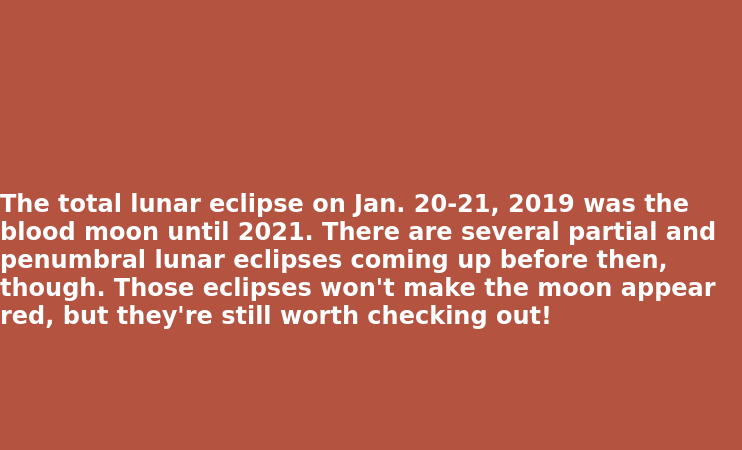
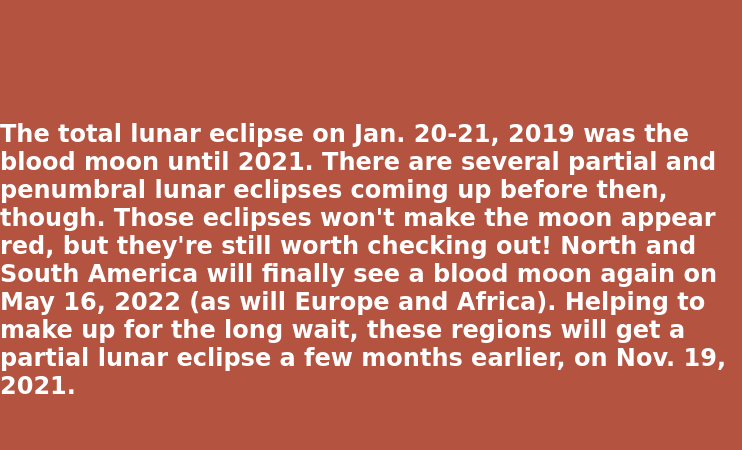
Before and after one commit to kikizz118/mynewwebsite2, a plain HTML site: page index.html in a window 1280 px wide. Shown: the part 1820-2270 px from the top of the page, 0-742 px from the left. Drawn offline with Linux system fonts and the light colour scheme.

Commit message:
Update index.html

```diff
--- a/index.html
+++ b/index.html
@@ -37,7 +37,7 @@
       A "blood moon" happens when Earth's moon is in a total lunar eclipse. While it has no special astronomical significance, the view in the sky is striking as the usually whiteish moon becomes red or ruddy-brown.The last blood moon on Jan. 20-21, 2019 coincided with a supermoon and the Full Wolf Moon, earning it the title "Super Blood Wolf Moon.And there’s another kind of Blood Moon in astronomy, unrelated to eclipses. In folklore, all the full moons have names. The names typically coincide with months of the year, or seasons. One of the most famous moon names is the Hunter’s Moon. It’s the full moon immediately following the Harvest Moon, which is the full moon occurring most closely to the autumnal equinox.</h1>
       <img src="https://media.tenor.com/images/ce5f51b839cebfe868559772e2edd2ca/tenor.gif" style= width="320" height="2-0">
     <iframe width="320" height="200" src="https://www.youtube.com/embed/t2hy4Y70fy4" frameborder="0" allow="accelerometer; autoplay; encrypted-media; gyroscope; picture-in-picture" allowfullscreen></iframe></section>
-    <section id="two"><h1>The total lunar eclipse on Jan. 20-21, 2019 was the blood moon until 2021. There are several partial and penumbral lunar eclipses coming up before then, though. Those eclipses won't make the moon appear red, but they're still worth checking out!</h1>
+    <section id="two"><h1>The total lunar eclipse on Jan. 20-21, 2019 was the blood moon until 2021. There are several partial and penumbral lunar eclipses coming up before then, though. Those eclipses won't make the moon appear red, but they're still worth checking out! North and South America will finally see a blood moon again on May 16, 2022 (as will Europe and Africa). Helping to make up for the long wait, these regions will get a partial lunar eclipse a few months earlier, on Nov. 19, 2021.</h1>
       <img src="https://i.ytimg.com/vi/fVPw1JLUfXw/maxresdefault.jpg" width="320" height="200">
     <img src="https://www.astrologyhub.com/wp-content/uploads/shutterstock_522531001-1024x589.jpg" width="320" height="200">
 
```
